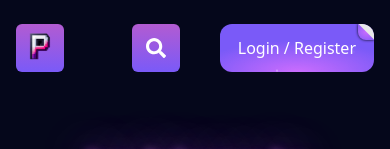
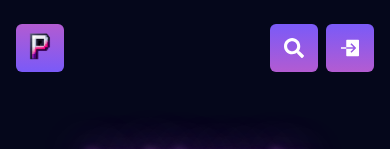
Before and after one commit to Al-Khalsi/freeNG, a Next.js app: page / in a window 390 px wide. Shown: the top 149 px of the page. Built offline with nearby package versions, Linux system fonts and the light colour scheme; no server answers.

Commit message:
responsive (WIP)

```diff
--- a/components/templates/Header.js
+++ b/components/templates/Header.js
@@ -1,7 +1,7 @@
 import { useEffect, useState } from 'react';
 import Link from 'next/link';
 import { FaSearch } from 'react-icons/fa';
-import { IoLogOut } from "react-icons/io5";
+import { IoLogInSharp, IoLogOut } from "react-icons/io5";
 
 function Header({ token, username, handleLogout, searchQuery, setSearchQuery, handleSearch }) {
     const [isFixedHeader, setIsFixedHeader] = useState(false);
@@ -87,7 +87,9 @@ function Header({ token, username, handleLogout, searchQuery, setSearchQuery, ha
                 </div>
             </div>
 
-            <button className='sm:hidden flex justify-center items-center w-12 h-12 mr-1 rounded-md text-xl text-white bg-gradient-to-t from-bgPurple to-bgLightPurple'>
+
+            <div className='flex'>
+                <button className='md:hidden flex justify-center items-center w-12 h-12 mr-2 rounded-md text-xl text-white bg-gradient-to-t from-bgLightPurple to-bgPurple'>
                     <FaSearch />
                 </button>
 
@@ -101,7 +103,9 @@ function Header({ token, username, handleLogout, searchQuery, setSearchQuery, ha
                         <IoLogOut onClick={handleLogout} className='ml-4 text-red-600 cursor-pointer' />
                     </div>
                 ) : (
-                <Link href="/validation" className="button rounded-md">
+                    <div className='flex'>
+                        <Link href="/validation" className="button rounded-md ">
+                            <IoLogInSharp className='sm:hidden text-2xl'/>
                             <span className="fold"></span>
                             <div className="points_wrapper">
                                 <i className="point"></i>
@@ -118,7 +122,9 @@ function Header({ token, username, handleLogout, searchQuery, setSearchQuery, ha
                                 Login / Register
                             </span>
                         </Link>
+                    </div>
                 )}
+            </div>
         </header>
     );
 }
--- a/styles/globals.css
+++ b/styles/globals.css
@@ -472,20 +472,14 @@ background-color: var(--bg-darkGray2);
 /*-------------------- button login css --------------------*/
 
 .button {
-    --round: 0.75rem;
     cursor: pointer;
     position: relative;
+    display: flex;
     align-items: center;
     justify-content: center;
     overflow: hidden;
     transition: all 0.25s ease;
-    background: radial-gradient(
-        65.28% 65.28% at 50% 100%,
-        rgba(223, 113, 255, 0.8) 0%,
-        rgba(223, 113, 255, 0) 100%
-      ),
-      linear-gradient(0deg, #7a5af8, #7a5af8);
-    border-radius: var(--round);
+    background: linear-gradient(var(--bg-purple), var(--cl-lightPurple));
     border: none;
     outline: none;
     padding: 12px 18px;
@@ -814,6 +808,15 @@ background-color: var(--bg-darkGray2);
   }
 } */
 
+@media (max-width: 425px) {
+  a.button .fold, .points_wrapper, .inner {
+    display: none;
+  }
+  a.button {
+    padding: 12px 12px;
+  }
+}
+
 @media (min-width: 768px) {
   #search {
     display: block;
--- a/tailwind.config.js
+++ b/tailwind.config.js
@@ -39,7 +39,7 @@ module.exports = {
       },
     },
     screens: {
-      'sm': '426px',
+      'sm': '425px',
       // => @media (min-width: 640px) { ... }
 
       'md': '769px',
```
Lines whose indentation alone changed are shown as unchanged.
